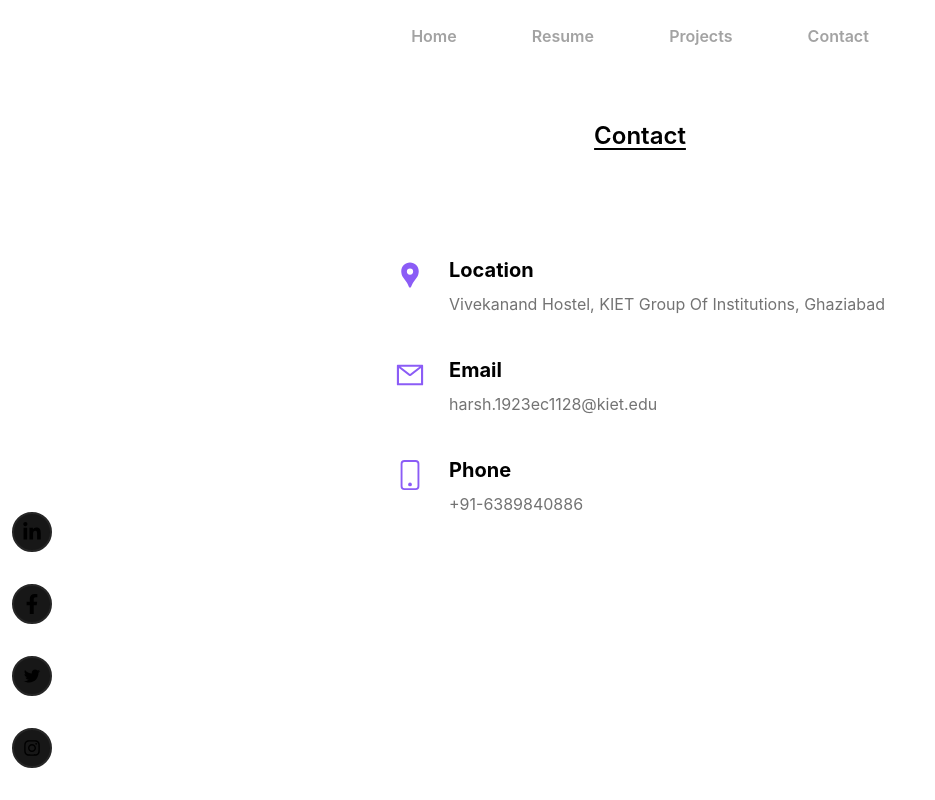
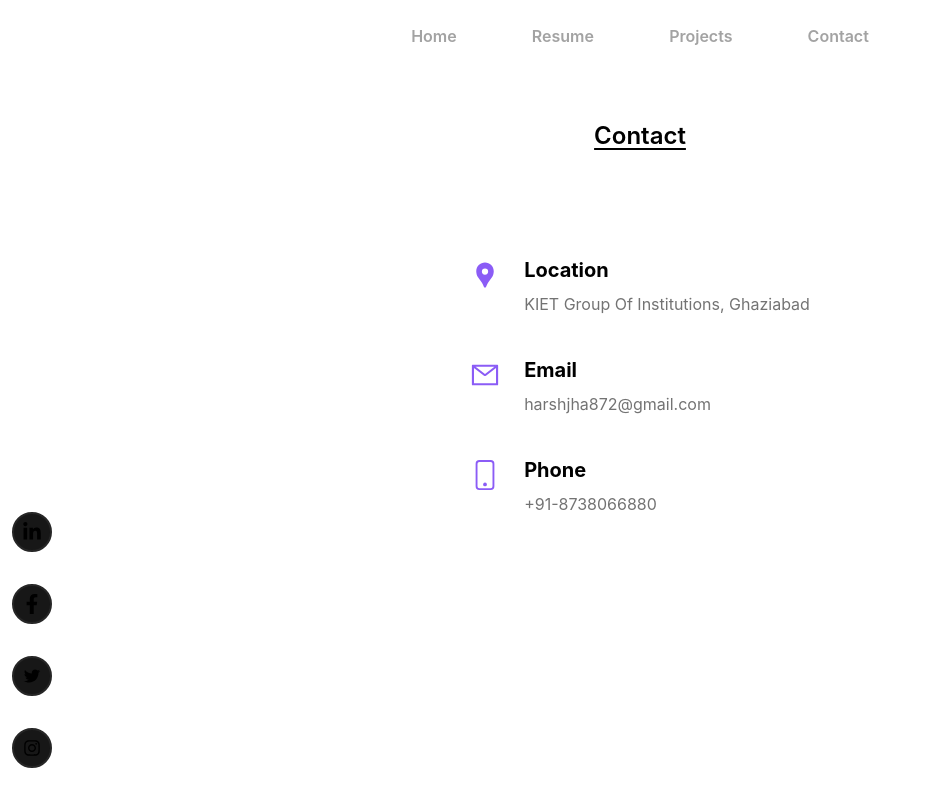
Before and after one commit to harshjha872/Portfolio-White, a Next.js app: page /contact in a window 1280 px wide. Shown: the whole page, without its empty margins (0-935 px from the left). Built offline with nearby package versions, Linux system fonts and the light colour scheme.

Commit message:
changed contact info

```diff
--- a/pages/contact.js
+++ b/pages/contact.js
@@ -20,17 +20,17 @@ const Contact = () => {
             <ContactCard
               icon={<MdLocationPin size={30} />}
               title="Location"
-              description="Vivekanand Hostel, KIET Group Of Institutions, Ghaziabad"
+              description="KIET Group Of Institutions, Ghaziabad"
             />
             <ContactCard
               icon={<AiOutlineMail size={30} />}
               title="Email"
-              description="harsh.1923ec1128@kiet.edu"
+              description="harshjha872@gmail.com"
             />
             <ContactCard
               icon={<BsPhone size={30} />}
               title="Phone"
-              description="+91-6389840886"
+              description="+91-8738066880"
             />
           </ul>
         </div>
```
